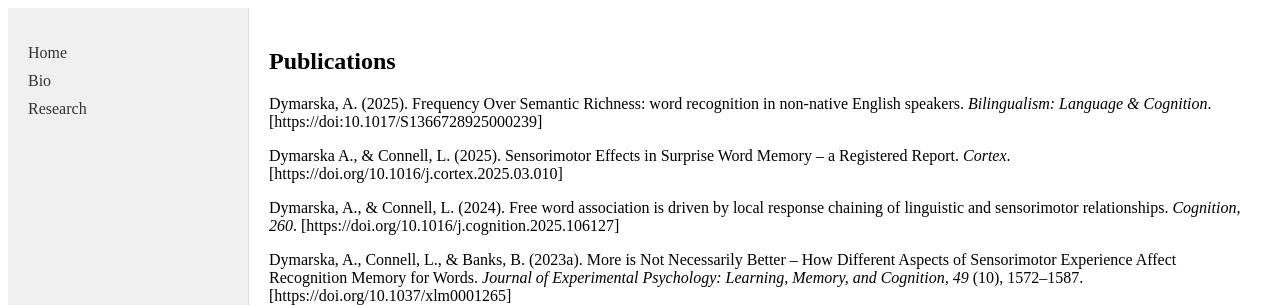
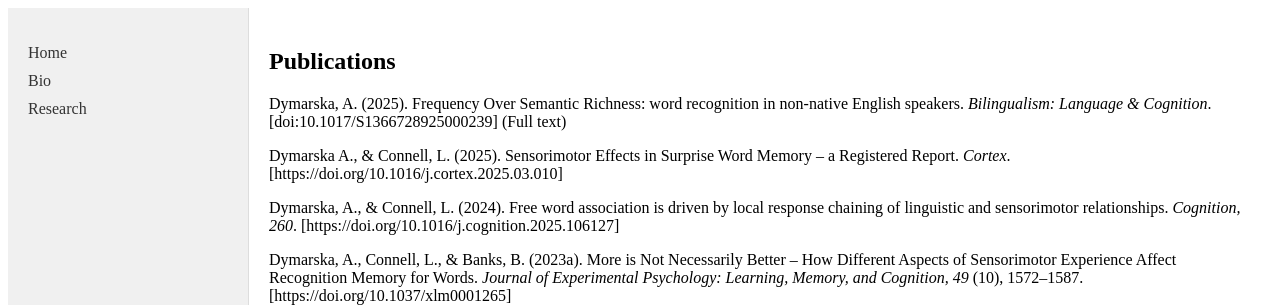
Before and after one commit to AgataDymarska/agatadymarska.github.io, a Jekyll site: the page built from research.md, in a window 1280 px wide. Shown: the top 305 px of the page. Built offline with Jekyll 4.4.1, drawn with Linux system fonts in a browser that asks for light colours.

Commit message:
Update research.md

```diff
--- a/research.md
+++ b/research.md
@@ -4,7 +4,7 @@
 ---
 ## Publications
 
-Dymarska, A. (2025). Frequency Over Semantic Richness: word recognition in non-native English speakers. *Bilingualism: Language & Cognition*. [https://doi:10.1017/S1366728925000239]
+Dymarska, A. (2025). Frequency Over Semantic Richness: word recognition in non-native English speakers. *Bilingualism: Language & Cognition*. [doi:10.1017/S1366728925000239] (Full text)
 
 Dymarska A., & Connell, L. (2025). Sensorimotor Effects in Surprise Word Memory – a Registered Report. *Cortex*. [https://doi.org/10.1016/j.cortex.2025.03.010]
 
```
